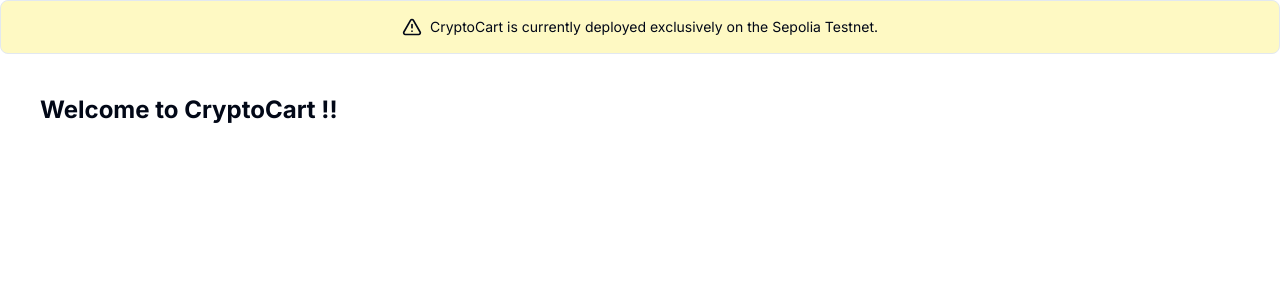
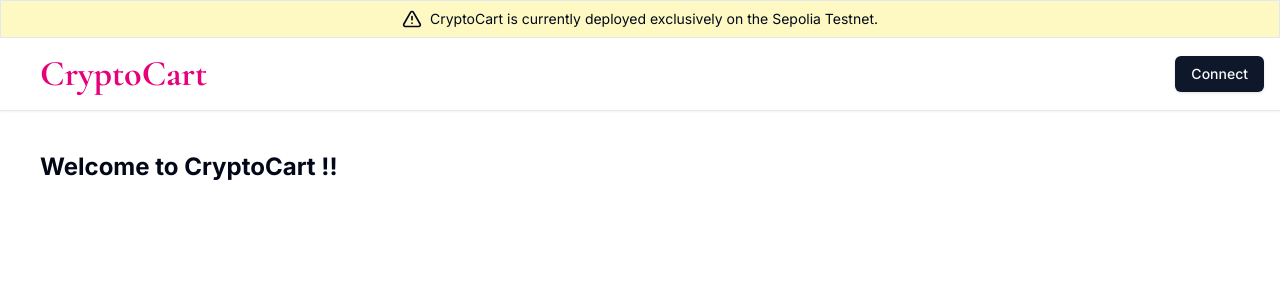
Before and after one commit to ap211unitech/cryptocart, a Next.js app in the folder client/: page / in a window 1280 px wide. Shown: the top 300 px of the page. Built offline with nearby package versions, Linux system fonts and the light colour scheme.

Commit message:
feat: created navigation bara dn fetched metamask accounts

```diff
--- a/client/app/layout.tsx
+++ b/client/app/layout.tsx
@@ -1,8 +1,11 @@
+import { MetaMaskInpageProvider } from "@metamask/providers";
 import type { Metadata } from "next";
 import { Inter } from "next/font/google";
-import "./globals.css";
 import { Alert, AlertDescription } from "@/components/ui/alert";
 import { TriangleAlert } from "lucide-react";
+import { Navigation } from "@/components/ui/navigation";
+
+import "./globals.css";
 
 const inter = Inter({ subsets: ["latin"] });
 
@@ -10,6 +13,12 @@
   title: "CryptoCart || A fully decentralized eCommerce platform",
   description: "A fully decentralized eCommerce platform",
 };
+
+declare global {
+  interface Window {
+    ethereum?: MetaMaskInpageProvider;
+  }
+}
 
 export default function RootLayout({
   children,
@@ -19,12 +28,13 @@
   return (
     <html lang="en">
       <body className={inter.className}>
-        <Alert className="bg-yellow-100">
+        <Alert className="bg-yellow-100 py-2 rounded-none">
           <AlertDescription className="flex items-center justify-center gap-2">
             <TriangleAlert className="h-5 w-5" />
             CryptoCart is currently deployed exclusively on the Sepolia Testnet.
           </AlertDescription>
         </Alert>
+        <Navigation />
         {children}
       </body>
     </html>
--- /dev/null
+++ b/client/components/ui/button.tsx
@@ -0,0 +1,57 @@
+import * as React from "react";
+import { Slot } from "@radix-ui/react-slot";
+import { cva, type VariantProps } from "class-variance-authority";
+
+import { cn } from "@/lib/utils";
+
+const buttonVariants = cva(
+  "inline-flex items-center justify-center whitespace-nowrap rounded-md text-sm font-medium transition-colors focus-visible:outline-none disabled:pointer-events-none disabled:opacity-50",
+  {
+    variants: {
+      variant: {
+        default:
+          "bg-primary text-primary-foreground shadow hover:bg-primary/90",
+        destructive:
+          "bg-destructive text-destructive-foreground shadow-sm hover:bg-destructive/90",
+        outline:
+          "border border-input bg-background shadow-sm hover:bg-accent hover:text-accent-foreground",
+        secondary:
+          "bg-secondary text-secondary-foreground shadow-sm hover:bg-secondary/80",
+        ghost: "hover:bg-accent hover:text-accent-foreground",
+        link: "text-primary underline-offset-4 hover:underline",
+      },
+      size: {
+        default: "h-9 px-4 py-2",
+        sm: "h-8 rounded-md px-3 text-xs",
+        lg: "h-10 rounded-md px-8",
+        icon: "h-9 w-9",
+      },
+    },
+    defaultVariants: {
+      variant: "default",
+      size: "default",
+    },
+  }
+);
+
+export interface ButtonProps
+  extends React.ButtonHTMLAttributes<HTMLButtonElement>,
+    VariantProps<typeof buttonVariants> {
+  asChild?: boolean;
+}
+
+const Button = React.forwardRef<HTMLButtonElement, ButtonProps>(
+  ({ className, variant, size, asChild = false, ...props }, ref) => {
+    const Comp = asChild ? Slot : "button";
+    return (
+      <Comp
+        className={cn(buttonVariants({ variant, size, className }))}
+        ref={ref}
+        {...props}
+      />
+    );
+  }
+);
+Button.displayName = "Button";
+
+export { Button, buttonVariants };
--- /dev/null
+++ b/client/components/ui/connectWallet.tsx
@@ -0,0 +1,29 @@
+"use client";
+
+import { Button } from "./button";
+import { useState } from "react";
+
+export const ConnectWallet = () => {
+  const [selectedAccount, setSelectedAccount] = useState<string>();
+
+  const handleConnect = async () => {
+    if (window.ethereum) {
+      const wallets = (await window.ethereum.request({
+        method: "eth_requestAccounts",
+      })) as string[];
+      if (wallets.length) setSelectedAccount(wallets.at(0));
+    }
+  };
+
+  return (
+    <>
+      {selectedAccount ? (
+        <Button>
+          {`${selectedAccount.slice(0, 8)}...${selectedAccount.slice(38, 42)}`}
+        </Button>
+      ) : (
+        <Button onClick={handleConnect}>Connect</Button>
+      )}
+    </>
+  );
+};
--- /dev/null
+++ b/client/components/ui/navigation.tsx
@@ -0,0 +1,26 @@
+import { Cormorant_Garamond as CormorantGaramond } from "next/font/google";
+import Link from "next/link";
+
+import { ConnectWallet } from "./connectWallet";
+
+const CormorantFont = CormorantGaramond({
+  subsets: ["latin-ext"],
+  weight: ["700"],
+});
+
+export const Navigation = () => {
+  return (
+    <div className="border-b shadow-sm flex items-center justify-between px-4 py-2">
+      <div>
+        <h1
+          className={`text-pink px-6 py-2 font-semibold text-4xl cursor-pointer ${CormorantFont.className}`}
+        >
+          <Link href="/">CryptoCart</Link>
+        </h1>
+      </div>
+      <div>
+        <ConnectWallet />
+      </div>
+    </div>
+  );
+};
--- a/client/package.json
+++ b/client/package.json
@@ -9,8 +9,11 @@
     "lint": "next lint"
   },
   "dependencies": {
+    "@metamask/providers": "^17.1.2",
+    "@radix-ui/react-slot": "^1.1.0",
     "class-variance-authority": "^0.7.0",
     "clsx": "^2.1.1",
+    "ethers": "5.7.2",
     "lucide-react": "^0.417.0",
     "next": "14.2.5",
     "react": "^18",
--- a/client/tailwind.config.ts
+++ b/client/tailwind.config.ts
@@ -1,13 +1,13 @@
-import type { Config } from "tailwindcss"
+import type { Config } from "tailwindcss";
 
 const config = {
   darkMode: ["class"],
   content: [
-    './pages/**/*.{ts,tsx}',
-    './components/**/*.{ts,tsx}',
-    './app/**/*.{ts,tsx}',
-    './src/**/*.{ts,tsx}',
-	],
+    "./pages/**/*.{ts,tsx}",
+    "./components/**/*.{ts,tsx}",
+    "./app/**/*.{ts,tsx}",
+    "./src/**/*.{ts,tsx}",
+  ],
   prefix: "",
   theme: {
     container: {
@@ -19,6 +19,7 @@
     },
     extend: {
       colors: {
+        pink: "rgb(230, 0, 122, 1)",
         border: "hsl(var(--border))",
         input: "hsl(var(--input))",
         ring: "hsl(var(--ring))",
@@ -75,6 +76,6 @@
     },
   },
   plugins: [require("tailwindcss-animate")],
-} satisfies Config
+} satisfies Config;
 
-export default config
+export default config;
```
Also changed, not shown: 1 other file (tests, documents, lock files or other folders).
